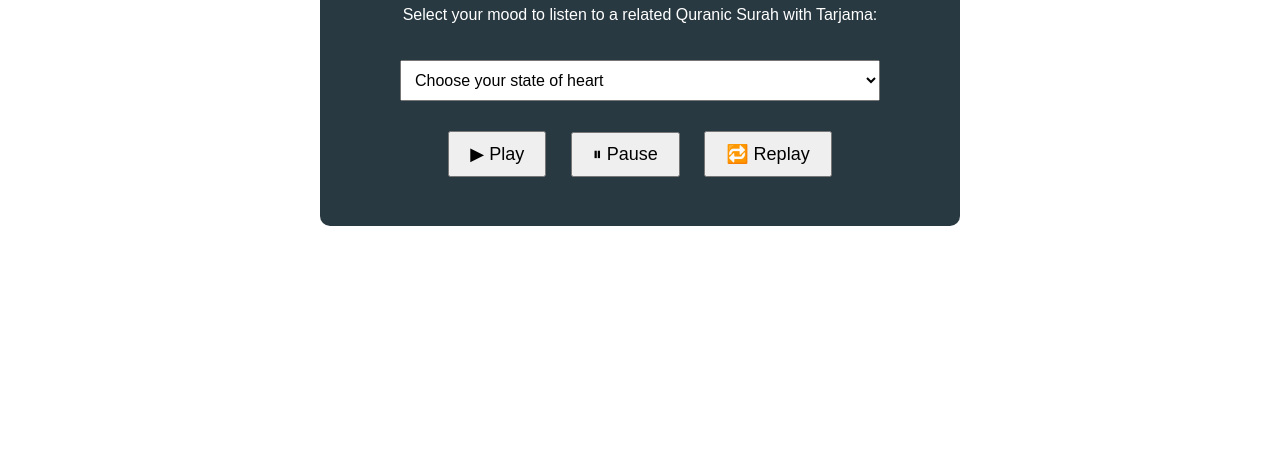
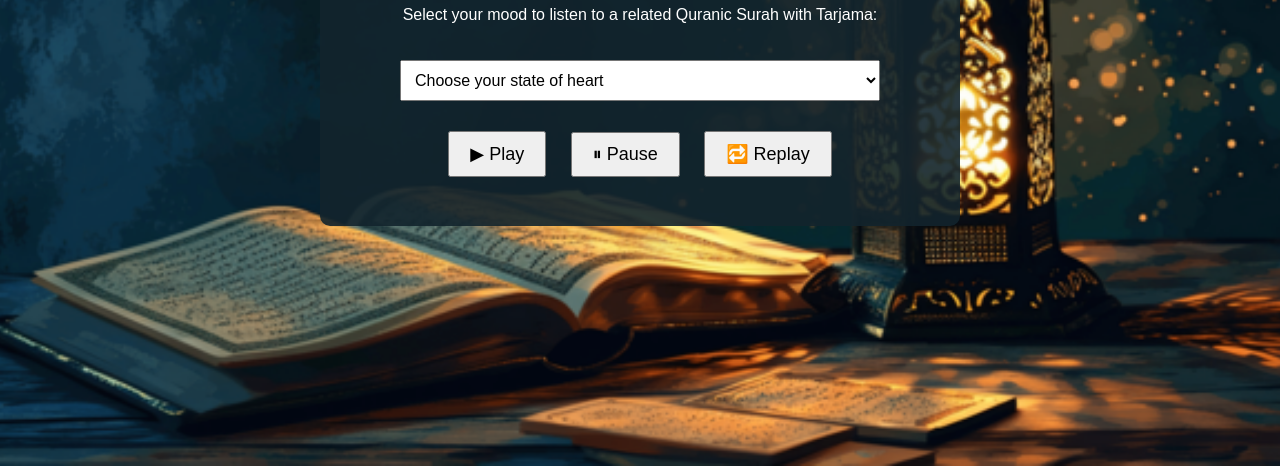
Before and after one commit to 21Afnan/State_of_Heart_Quran_Player, a plain HTML site: page index.html in a window 1280 px wide. Shown: the part 334-800 px from the top of the page. Drawn offline with Linux system fonts and the light colour scheme; the site is published under a folder, as on GitHub Pages, so addresses that start at the root find nothing.

Commit message:
Update index.html

```diff
--- a/index.html
+++ b/index.html
@@ -8,7 +8,7 @@
   <style>
   body {
     font-family: Arial, sans-serif;
-    background-image: url("/State_of_Heart_Quran_Player/Images/quran.png");
+    background-image: url("Images/quran.png");
     background-size: cover;
     background-position: center;
     margin: 0;
```
